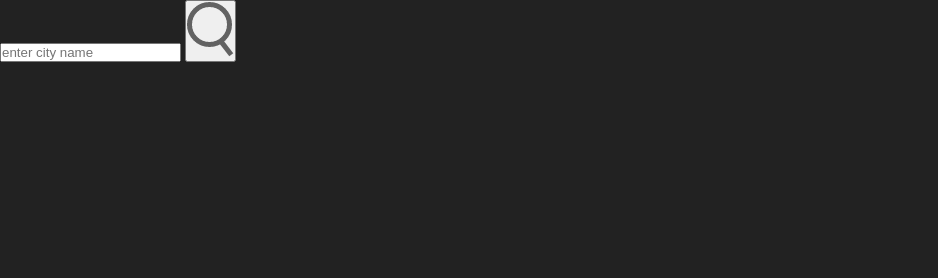
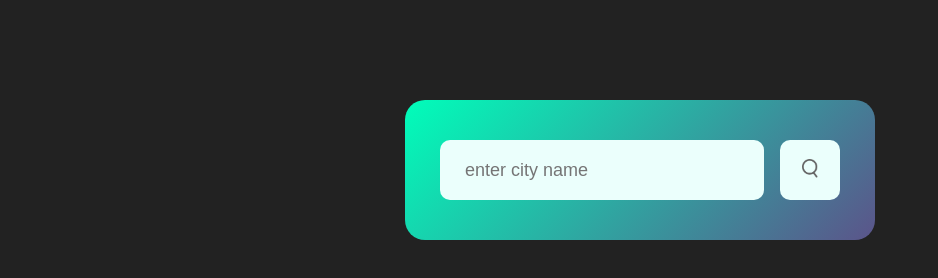
Before and after one commit to gaelinator/30-javascript-project, a plain HTML site: page weather-app/index.html in a window 1280 px wide. Shown: the whole page, without its empty margins (0-938 px from the left). Drawn offline with Linux system fonts and the light colour scheme.

Commit message:
search button styling

```diff
--- a/weather-app/style.css
+++ b/weather-app/style.css
@@ -8,3 +8,45 @@
 body {
     background: #222;
 }
+.card {
+    width: 90%;
+    max-width: 470px;
+    background: linear-gradient(135deg, #00feba, #5b548a);
+    color: #fff;
+    margin: 100px auto 0;
+    border-radius: 20px;
+    padding: 40px 35px;
+    text-align: center;
+}
+.search {
+    width: 100%;
+    display: flex;
+    align-items: center;
+    justify-content: space-between;
+}
+.search input {
+    border: 0;
+    outline: 0;
+    background: #ebfffc;
+    color: #555;
+    padding: 10px 25px;
+    height: 60px;
+    border-radius: 10px;
+    flex: 1;
+    margin-right: 16px;
+    font-size: 18px;
+}
+.search button {
+    border: 0;
+    outline: 0;
+    background: #ebfffc;
+    border-radius: 10px;
+    width: 60px;
+    height: 6Opx;
+    cursor: pointer;
+    padding: 19px;
+}
+.search button img{
+    width: 16px;
+    height: 100%;
+}
```
